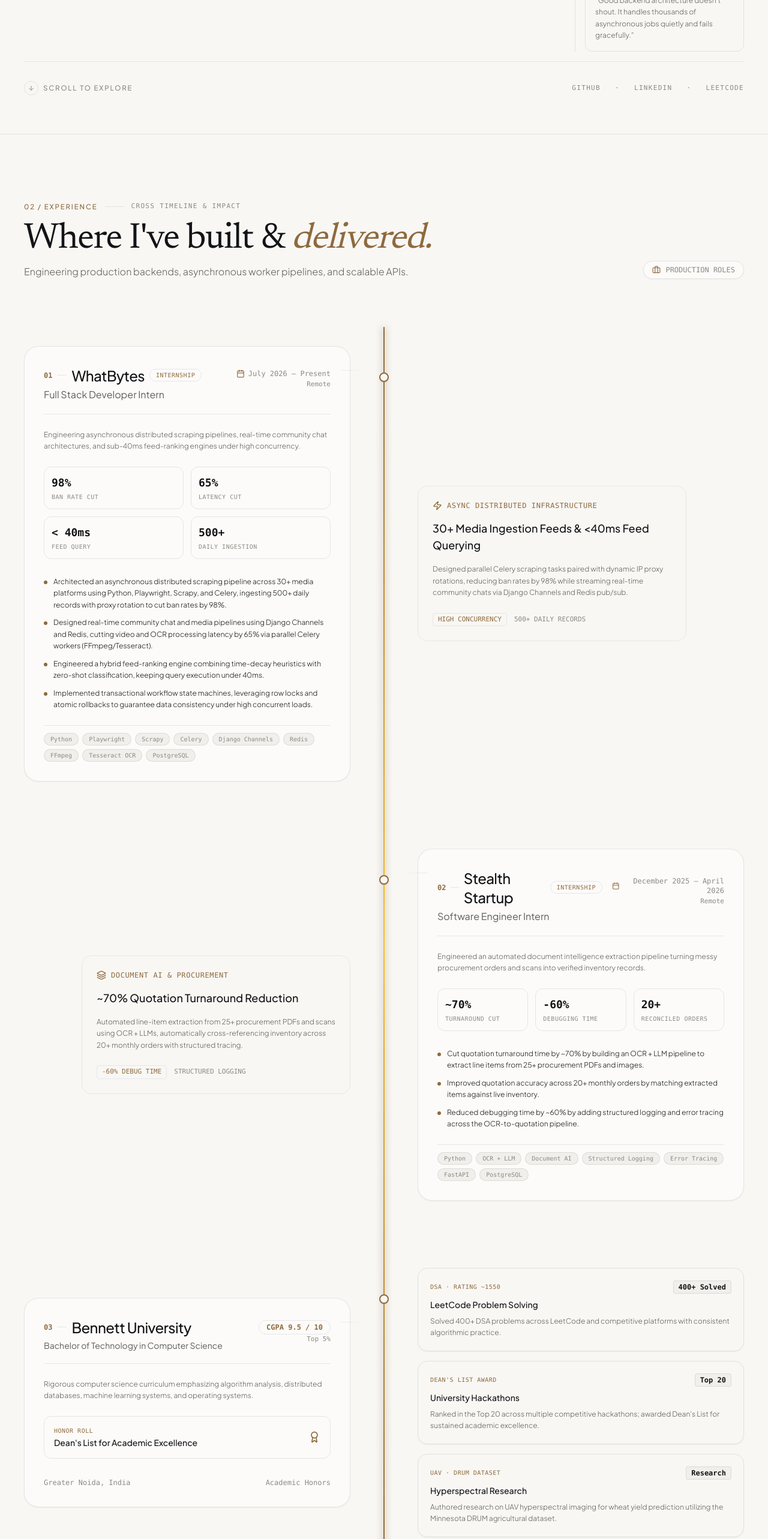
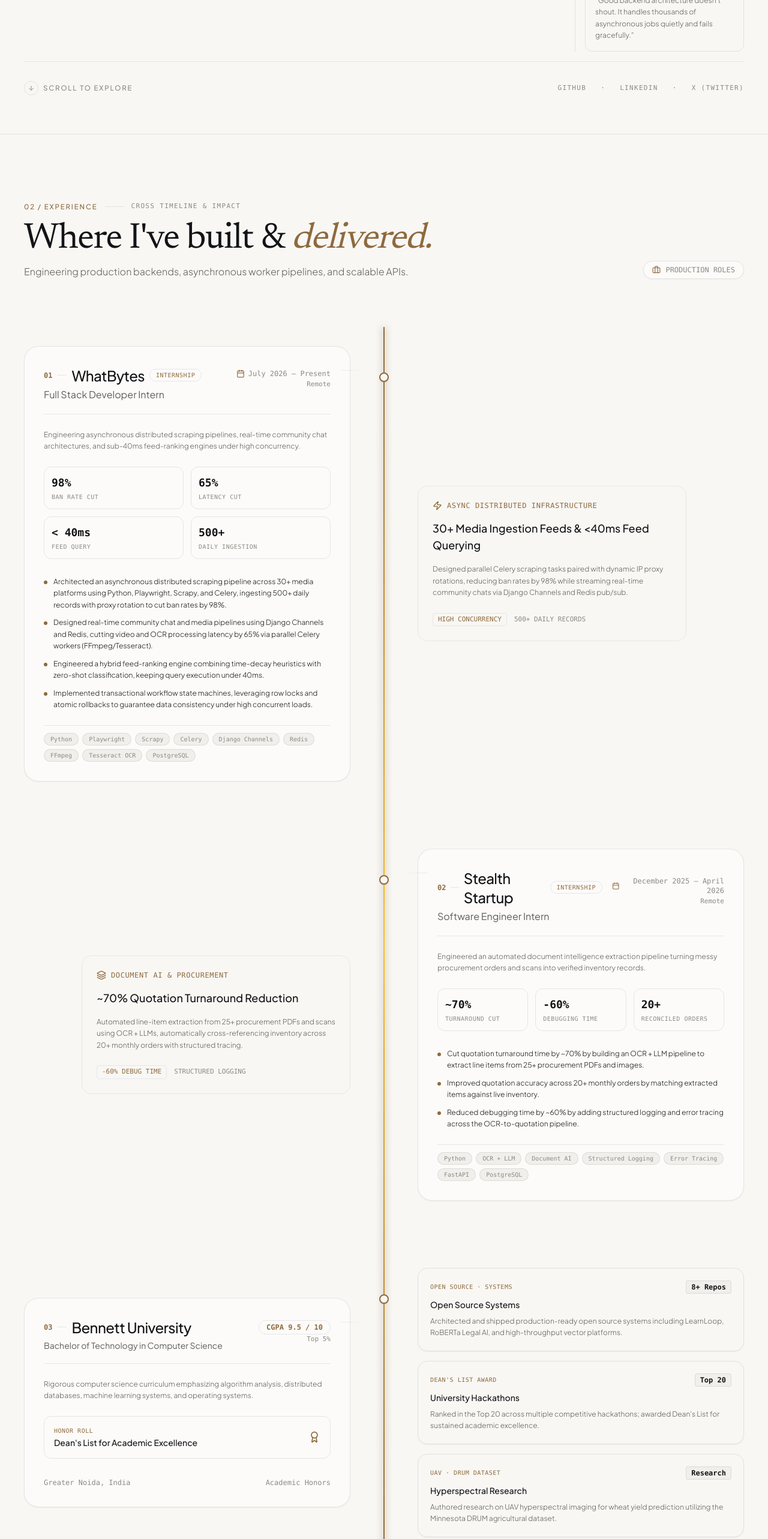
Before and after one commit to Arjun-3105/portfolio-V2, a Next.js app: page / in a window 1280 px wide. Shown: the part 900-3466 px from the top of the page at 60% size. Built offline with nearby package versions, Linux system fonts and the light colour scheme.

Commit message:
refactor: remove LeetCode & 400+ references across portfolio in favor of open source systems

```diff
--- a/src/components/about/AboutSection.tsx
+++ b/src/components/about/AboutSection.tsx
@@ -35,7 +35,7 @@ export default function AboutSection() {
                 Most of my engineering revolves around backend systems, asynchronous task queues with Celery &amp; Redis, web scraping pipelines, and domain-grounded retrieval (RAG). I like building tools that are fast, deterministic, and handle messy real-world data without breaking.
               </p>
               <p>
-                I maintain a <span className="text-fg font-medium">9.5 / 10 CGPA</span> (Top 5% · Dean&apos;s List), have solved <span className="text-fg font-medium">400+ problems on LeetCode</span>, and spend my free time exploring Linux system internals and shipping open-source projects like LearnLoop, RoBERTa Legal AI, and Vaani.
+                I maintain a <span className="text-fg font-medium">9.5 / 10 CGPA</span> (Top 5% · Dean&apos;s List), and spend my free time exploring Linux system internals and shipping production-ready open-source projects like LearnLoop, RoBERTa Legal AI, and Vaani.
               </p>
             </div>
 
@@ -66,11 +66,11 @@ export default function AboutSection() {
               <div className="p-3.5 rounded-xl border border-editorial-border bg-canvas-card space-y-1">
                 <div className="flex items-center gap-2 text-editorial-accent text-xs font-mono">
                   <Code2 className="w-4 h-4" />
-                  <span>DATA STRUCTURES</span>
+                  <span>OPEN SOURCE</span>
                 </div>
-                <p className="text-xs font-semibold text-fg">400+ Problems Solved</p>
+                <p className="text-xs font-semibold text-fg">8+ Flagship Projects</p>
                 <p className="text-[11px] text-fg-muted">
-                  LeetCode &amp; Contests (Rating ~1550)
+                  Production systems, RAG, &amp; vector tooling
                 </p>
               </div>
 
--- a/src/components/about/InteractiveTerminal.tsx
+++ b/src/components/about/InteractiveTerminal.tsx
@@ -107,8 +107,8 @@ export default function InteractiveTerminal() {
       case "stats":
         outputNode = (
           <div className="space-y-1.5 font-mono text-[11px] text-fg-muted">
-            <p>📊 <span className="text-fg font-medium">CGPA:</span> 9.5 / 10 (Dean&apos;s List · Top 5% at Bennett University)</p>
-            <p>⚡ <span className="text-fg font-medium">LeetCode:</span> 400+ problems solved (~1550 rating, Arrays, Graphs, DP)</p>
+            <p>📊 <span className="text-fg font-medium">Academics:</span> CGPA 9.5 / 10 (Dean&apos;s List · Top 5% at Bennett University)</p>
+            <p>💻 <span className="text-fg font-medium">Systems:</span> 8+ open-source production projects across RAG, vector search &amp; Linux daemons</p>
             <p>🏢 <span className="text-fg font-medium">Internship:</span> WhatBytes (Django, Celery, Redis, Playwright scraping)</p>
             <p>🏆 <span className="text-fg font-medium">Hackathons:</span> Top 20 across multiple university hackathons</p>
             <p>🔬 <span className="text-fg font-medium">Research:</span> UAV hyperspectral imaging for wheat yield prediction (Minnesota DRUM)</p>
@@ -151,7 +151,7 @@ export default function InteractiveTerminal() {
             <p>📧 Email: <a href="mailto:arjun.chaudhary3105@gmail.com" className="text-editorial-accent hover:underline">arjun.chaudhary3105@gmail.com</a></p>
             <p>🐙 GitHub: <a href="https://github.com/Arjun-3105" target="_blank" rel="noreferrer" className="text-editorial-accent hover:underline">github.com/Arjun-3105</a></p>
             <p>💼 LinkedIn: <a href="https://linkedin.com/in/0xarjun1" target="_blank" rel="noreferrer" className="text-editorial-accent hover:underline">linkedin.com/in/0xarjun1</a></p>
-            <p>⚡ LeetCode: <a href="https://leetcode.com/0xarjun" target="_blank" rel="noreferrer" className="text-editorial-accent hover:underline">leetcode.com/0xarjun</a></p>
+            <p>𝕏 X (Twitter): <a href="https://x.com/Oxarjun1" target="_blank" rel="noreferrer" className="text-editorial-accent hover:underline">x.com/Oxarjun1</a></p>
           </div>
         );
         break;
--- a/src/components/contact/ContactSection.tsx
+++ b/src/components/contact/ContactSection.tsx
@@ -109,18 +109,6 @@ export default function ContactSection() {
                 <ArrowUpRight className="w-3.5 h-3.5 transition-transform group-hover:translate-x-0.5 group-hover:-translate-y-0.5 text-fg-subtle group-hover:text-fg" />
               </a>
 
-              <a
-                href="https://leetcode.com/0xarjun"
-                target="_blank"
-                rel="noreferrer"
-                className="group flex items-center justify-between py-2 border-b border-editorial-border/60 text-xs font-mono uppercase tracking-editorial text-fg-muted hover:text-fg transition-colors"
-              >
-                <div className="flex items-center gap-3">
-                  <Sparkles className="w-4 h-4 text-editorial-accent" />
-                  <span>LEETCODE (400+ SOLVED)</span>
-                </div>
-                <ArrowUpRight className="w-3.5 h-3.5 transition-transform group-hover:translate-x-0.5 group-hover:-translate-y-0.5 text-fg-subtle group-hover:text-fg" />
-              </a>
 
               <a
                 href="https://x.com/Oxarjun1"
--- a/src/components/hero/Hero.tsx
+++ b/src/components/hero/Hero.tsx
@@ -284,12 +284,12 @@ export default function Hero({ onOpenCaseStudy }: HeroProps) {
           </a>
           <span>·</span>
           <a
-            href="https://leetcode.com/0xarjun"
+            href="https://x.com/Oxarjun1"
             target="_blank"
             rel="noreferrer"
             className="hover:text-fg transition-colors"
           >
-            LEETCODE
+            X (TWITTER)
           </a>
         </div>
       </div>
--- a/src/components/ui/CommandPalette.tsx
+++ b/src/components/ui/CommandPalette.tsx
@@ -226,15 +226,15 @@ export default function CommandPalette({
       },
     },
     {
-      id: "soc-leetcode",
+      id: "soc-twitter",
       category: "Socials",
-      label: "Open LeetCode Profile",
-      desc: "leetcode.com/0xarjun (400+ Solved)",
+      label: "Open X (Twitter) Profile",
+      desc: "x.com/Oxarjun1",
       icon: ExternalLink,
       badge: "EXTERNAL",
       action: () => {
         playClick();
-        window.open("https://leetcode.com/0xarjun", "_blank");
+        window.open("https://x.com/Oxarjun1", "_blank");
         onClose();
       },
     },
@@ -495,7 +495,7 @@ export default function CommandPalette({
                   <div className="p-3 rounded-lg bg-canvas border border-editorial-border/60 grid grid-cols-2 gap-2 text-[11px]">
                     <div><span className="text-emerald-500 font-bold">whoami</span> — Quick intro &amp; bio</div>
                     <div><span className="text-emerald-500 font-bold">skills</span> — Tech stack breakdown</div>
-                    <div><span className="text-emerald-500 font-bold">stats</span> — 400+ DSA, 9.5 CGPA</div>
+                    <div><span className="text-emerald-500 font-bold">stats</span> — Academics &amp; 9.5 CGPA</div>
                     <div><span className="text-emerald-500 font-bold">experience</span> — Production roles</div>
                     <div><span className="text-emerald-500 font-bold">projects</span> — Flagship builds</div>
                     <div><span className="text-emerald-500 font-bold">contact</span> — Reach out</div>
--- a/src/data/experience.ts
+++ b/src/data/experience.ts
@@ -93,11 +93,11 @@ export const educationInfo = {
 
 export const achievementsList: Achievement[] = [
   {
-    title: "LeetCode Problem Solving",
-    subtitle: "Competitive Programming",
-    description: "Solved 400+ DSA problems across LeetCode and competitive platforms with consistent algorithmic practice.",
-    metric: "400+ Solved",
-    tag: "DSA · Rating ~1550",
+    title: "Open Source Systems",
+    subtitle: "Production & Tooling",
+    description: "Architected and shipped production-ready open source systems including LearnLoop, RoBERTa Legal AI, and high-throughput vector platforms.",
+    metric: "8+ Repos",
+    tag: "Open Source · Systems",
   },
   {
     title: "University Hackathons",
```
